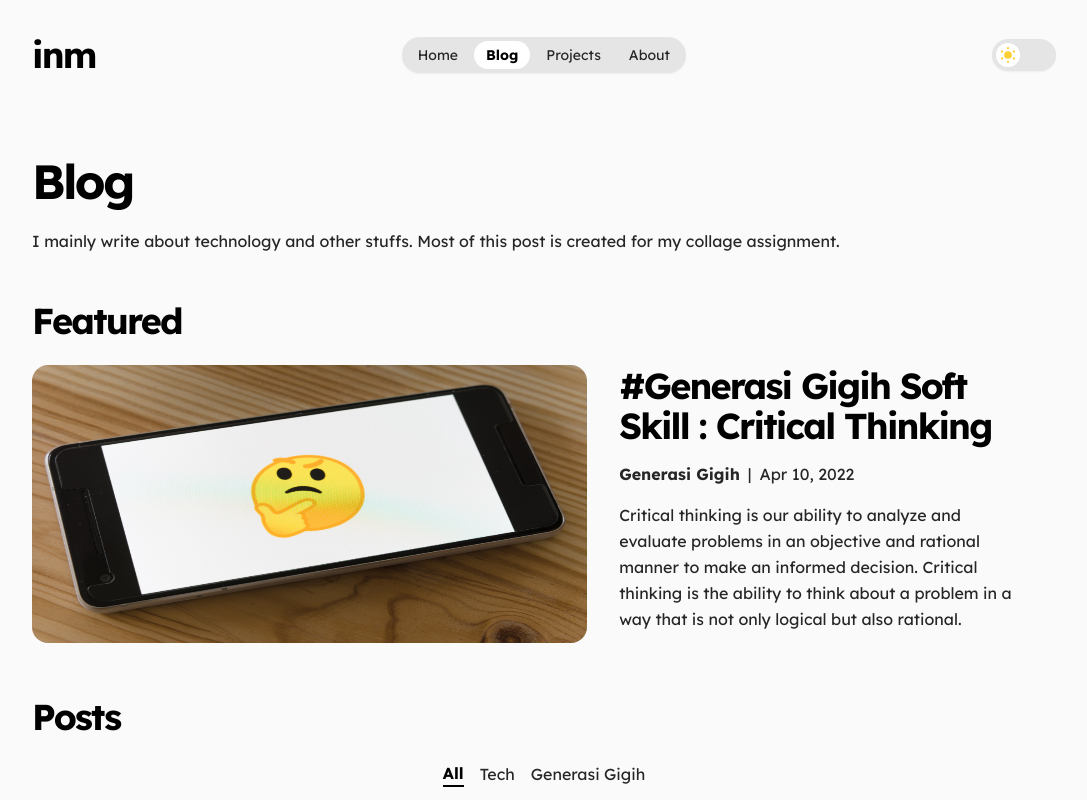
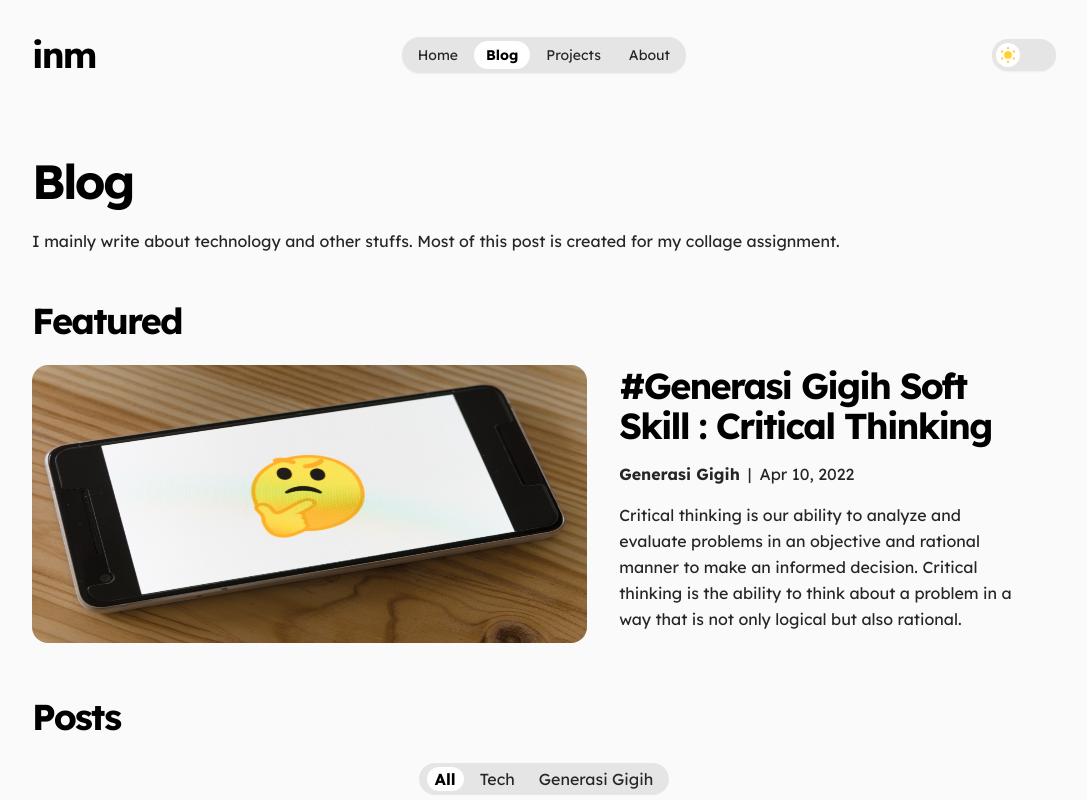
Before and after one commit to irfan44/irfannm, a Next.js app: page /blog in a window 1280 px wide. Shown: the top 800 px of the page, without its empty margins (96-1183 px from the left). Built offline with nearby package versions, Linux system fonts and the light colour scheme.

Commit message:
feat: add tabs to select blog category

```diff
--- a/components/posts/PostsList/index.tsx
+++ b/components/blog/PostsList/index.tsx
@@ -1,4 +1,4 @@
-import PostCard from 'components/posts/PostsList/PostCard';
+import PostCard from 'components/blog/PostsList/PostCard';
 import Post from 'types/post';
 
 type Props = {
--- a/pages/blog/index.tsx
+++ b/pages/blog/index.tsx
@@ -1,17 +1,15 @@
-import { useState } from 'react';
+import { Tab } from '@headlessui/react';
+import HeroPost from 'components/blog/HeroPost';
+import PostsList from 'components/blog/PostsList';
 import Meta from 'components/common/Meta';
 import Container from 'components/layouts/Container';
 import Layout from 'components/layouts/Layout';
 import PageHeader from 'components/layouts/Page/PageHeader';
 import Section from 'components/layouts/Section';
-import HeroPost from 'components/posts/HeroPost';
-import PostsList from 'components/posts/PostsList';
 import { getAllPosts } from 'lib/api';
 import AllPosts from 'types/all-posts';
 
 const Posts = ({ allPosts }: AllPosts) => {
-  const [isActive, setIsActive] = useState('all');
-
   const heroPost = allPosts[0];
   const everyPosts = allPosts.slice(0);
   const techPosts = allPosts.filter((posts) => posts.category === 'Tech');
@@ -24,6 +22,12 @@ const Posts = ({ allPosts }: AllPosts) => {
     description: "Irfan Nurghiffari Muhajir's posts",
     ogImage: '/assets/images/irfan.jpeg',
   };
+
+  const categoryList = [
+    { category: 'All', posts: everyPosts },
+    { category: 'Tech', posts: techPosts },
+    { category: 'Generasi Gigih', posts: generasiGIGIHPosts },
+  ];
 
   return (
     <>
@@ -52,55 +56,37 @@ const Posts = ({ allPosts }: AllPosts) => {
             </div>
             <div>
               <Section title="Posts">
-                <div className="flex justify-center space-x-4">
-                  <button
-                    className={
-                      isActive === 'all'
-                        ? 'font-bold border-b-2 text-black border-black dark:border-white dark:text-white'
-                        : 'font-base'
-                    }
-                    onClick={() => setIsActive('all')}
-                  >
-                    All
-                  </button>
-                  <button
-                    className={
-                      isActive === 'tech'
-                        ? 'font-bold border-b-2 text-black border-black dark:border-white dark:text-white'
-                        : 'font-base'
-                    }
-                    onClick={() => setIsActive('tech')}
-                  >
-                    Tech
-                  </button>
-                  <button
-                    className={
-                      isActive === 'gg'
-                        ? 'font-bold border-b-2 text-black border-black dark:border-white dark:text-white'
-                        : 'font-base'
-                    }
-                    onClick={() => setIsActive('gg')}
-                  >
-                    Generasi Gigih
-                  </button>
-                </div>
-                <div>
-                  {isActive === 'all' && everyPosts.length > 0 && (
-                    <div className="mt-6">
-                      <PostsList posts={everyPosts} />
-                    </div>
-                  )}
-                  {isActive === 'tech' && techPosts.length > 0 && (
-                    <div className="mt-6">
-                      <PostsList posts={techPosts} />
-                    </div>
-                  )}
-                  {isActive === 'gg' && generasiGIGIHPosts.length > 0 && (
-                    <div className="mt-6">
-                      <PostsList posts={generasiGIGIHPosts} />
-                    </div>
-                  )}
-                </div>
+                <Tab.Group>
+                  <div className="flex justify-center h-9 items-center">
+                    <Tab.List className="space-x-2 bg-neutral-200 dark:bg-neutral-800 rounded-full px-2 py-1">
+                      {categoryList.map((items) => {
+                        return (
+                          <Tab
+                            key={items.category}
+                            className={({ selected }) =>
+                              selected
+                                ? 'dark:bg-neutral-900 bg-white rounded-full px-2 font-bold text-black dark:text-white'
+                                : 'px-2'
+                            }
+                          >
+                            {items.category}
+                          </Tab>
+                        );
+                      })}
+                    </Tab.List>
+                  </div>
+                  <Tab.Panels>
+                    {categoryList.map((items) => {
+                      return (
+                        <Tab.Panel key={items.category}>
+                          <div className="mt-6">
+                            <PostsList posts={items.posts} />
+                          </div>
+                        </Tab.Panel>
+                      );
+                    })}
+                  </Tab.Panels>
+                </Tab.Group>
               </Section>
             </div>
           </div>
--- a/pages/index.tsx
+++ b/pages/index.tsx
@@ -1,12 +1,12 @@
 import { useRouter } from 'next/router';
 import { HiArrowNarrowRight } from 'react-icons/hi';
+import PostsList from 'components/blog/PostsList';
 import Button from 'components/common/Button';
 import Meta from 'components/common/Meta';
 import HeroSection from 'components/home/HeroSection';
 import Container from 'components/layouts/Container';
 import Layout from 'components/layouts/Layout';
 import Section from 'components/layouts/Section';
-import PostsList from 'components/posts/PostsList';
 import { getAllPosts } from 'lib/api';
 import AllPosts from 'types/all-posts';
 
```
Also changed, not shown: components/blog/HeroPost/index.tsx (renamed from components/posts/HeroPost/index.tsx), components/blog/PostsList/PostCard/index.tsx (renamed from components/posts/PostsList/PostCard/index.tsx).
